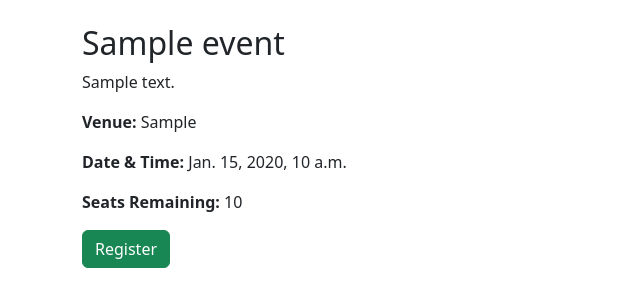
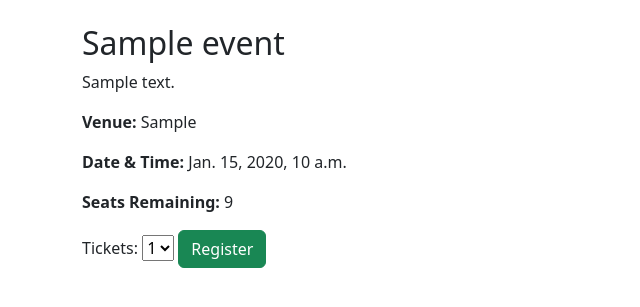
Before and after one commit to k-k-shaon/event-ticket-booking-system, a Django app: page /event/1/ in a window 1280 px wide. Shown: the part 56-363 px from the top of the page, without its empty margins (0-640 px from the left). Run offline with Django 5.2, Linux system fonts and the light colour scheme; a user stored in the database is signed in; tables that the repository leaves empty hold one stand-in row (values such as "Sample post").

Commit message:
Changed registration process and validation

```diff
--- a/events/models.py
+++ b/events/models.py
@@ -7,13 +7,19 @@ class Event(models.Model):
     venue = models.CharField(max_length=200)
     date_time = models.DateTimeField()
     total_seats = models.IntegerField()
-    remaining_seats = models.IntegerField()
+
+    def booked_seats(self):
+        return sum(r.tickets_booked for r in Registration.objects.filter(event=self))
+
+    @property
+    def remaining_seats(self):
+        return self.total_seats - self.booked_seats()
 
 class Registration(models.Model):
     user = models.ForeignKey(User, on_delete=models.CASCADE)
     event = models.ForeignKey(Event, on_delete=models.CASCADE)
-    tickets_booked = models.PositiveIntegerField(default=1)  # number of tickets
+    tickets_booked = models.PositiveIntegerField(default=1)
     registered_at = models.DateTimeField(auto_now_add=True)
 
     class Meta:
-        unique_together = ('user', 'event')  # one record per user-event
+        unique_together = ('user', 'event')
--- a/events/templates/events/event_detail.html
+++ b/events/templates/events/event_detail.html
@@ -5,5 +5,21 @@
 <p><strong>Venue:</strong> {{ event.venue }}</p>
 <p><strong>Date & Time:</strong> {{ event.date_time }}</p>
 <p><strong>Seats Remaining:</strong> {{ event.remaining_seats }}</p>
-<a href="{% url 'register_event' event.pk %}" class="btn btn-success">Register</a>
+{% if user.is_authenticated %}
+  <form method="post" action="{% url 'register_event' event.pk %}">
+    {% csrf_token %}
+    <label for="tickets">Tickets:</label>
+    <select name="tickets" id="tickets">
+      <option value="1">1</option>
+      <option value="2">2</option>
+      <option value="3">3</option>
+      <option value="4">4</option>
+    </select>
+    <button class="btn btn-success" type="submit">Register</button>
+  </form>
+{% else %}
+    {% comment %} <p>You must <a href="{% url 'login' %}">log in</a> to register for this event.</p> {% endcomment %}
+    <p>You must log in to register for this event.</p>
+{% endif %}
+
 {% endblock %}
--- a/events/views.py
+++ b/events/views.py
@@ -1,5 +1,7 @@
 from django.shortcuts import render, get_object_or_404, redirect
-from .models import Event
+from django.contrib import messages
+from .models import Event, Registration
+from django.contrib.auth.decorators import login_required
 
 def event_list(request):
     events = Event.objects.all()
@@ -9,9 +11,31 @@ def event_detail(request, pk):
     event = get_object_or_404(Event, pk=pk)
     return render(request, 'events/event_detail.html', {'event': event})
 
+@login_required
 def register_event(request, pk):
     event = get_object_or_404(Event, pk=pk)
-    if event.remaining_seats() > 0:
-        event.booked_seats += 1
-        event.save()
+    tickets_requested = int(request.POST.get('tickets', 1))
+
+    if tickets_requested < 1 or tickets_requested > 4:
+        messages.error(request, "You can book between 1 and 4 tickets.")
+        return redirect('event_detail', pk=pk)
+
+    if event.remaining_seats >= tickets_requested:
+        registration, created = Registration.objects.get_or_create(
+            user=request.user,
+            event=event,
+            defaults={'tickets_booked': tickets_requested}
+        )
+        if not created:
+            total_tickets = registration.tickets_booked + tickets_requested
+            if total_tickets > 4:
+                messages.warning(request, "You cannot book more than 4 tickets for this event.")
+            else:
+                registration.tickets_booked = total_tickets
+                registration.save()
+                messages.success(request, f"Booked {tickets_requested} more tickets!")
+        else:
+            messages.success(request, f"Successfully booked {tickets_requested} tickets!")
+    else:
+        messages.error(request, "Not enough seats available.")
     return redirect('event_detail', pk=pk)
```
Also changed, not shown: events/admin.py (+8 -3 lines), events/migrations/0002_remove_event_booked_seats_alter_event_total_seats_and_more.py (added).
